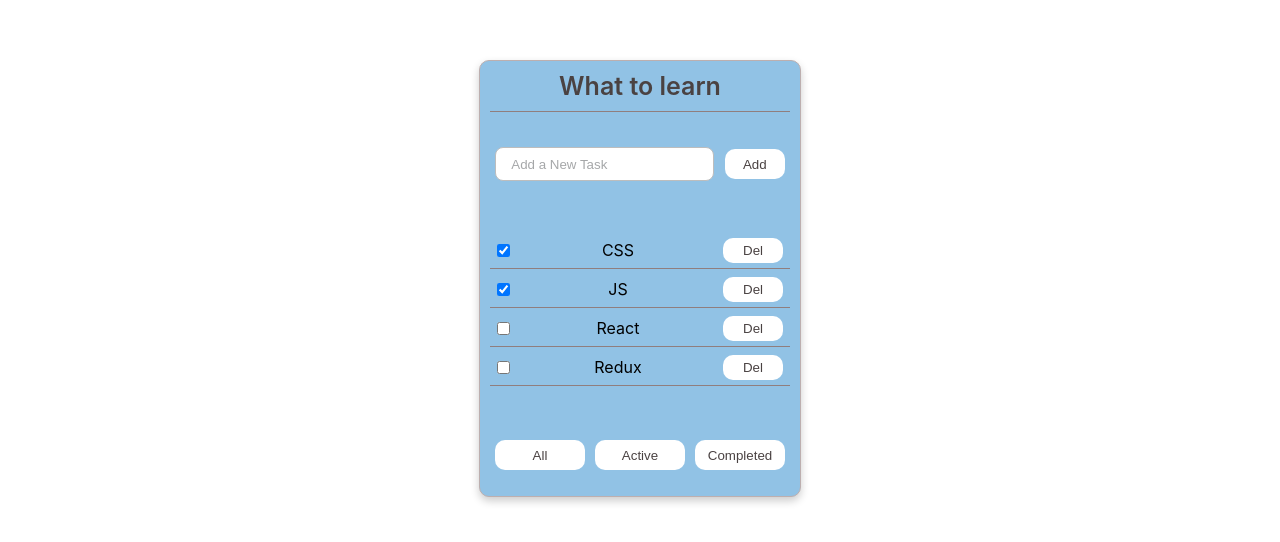
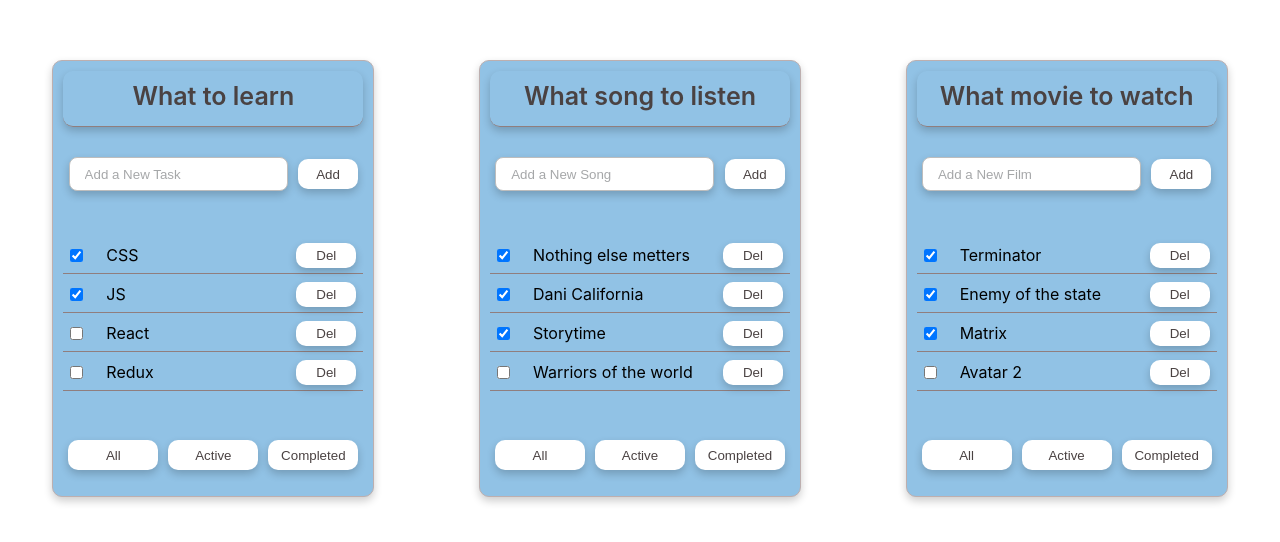
Before and after one commit to liha4ini/todo_it_incubator, a React (Create React App) app: page / in a window 1280 px wide. Shown: the part 122-664 px from the top of the page. Built offline with nearby package versions, Linux system fonts and the light colour scheme; the HTML template or start-up script is replaced by a standard one.

Commit message:
minor fix

```diff
--- a/src/App.tsx
+++ b/src/App.tsx
@@ -13,10 +13,34 @@ function App() {
         { id: 4, title: 'Redux', isDone: false }
     ]
 
+    let initialSongs: Array<TaskType> = [
+        { id: 1, title: 'Nothing else metters', isDone: true },
+        { id: 2, title: 'Dani California', isDone: true },
+        { id: 3, title: 'Storytime', isDone: true },
+        { id: 4, title: 'Warriors of the world', isDone: false }
+    ]
+
+    let initialFilms: Array<TaskType> = [
+        { id: 1, title: 'Terminator', isDone: true },
+        { id: 2, title: 'Enemy of the state', isDone: true },
+        { id: 3, title: 'Matrix', isDone: true },
+        { id: 4, title: 'Avatar 2', isDone: false }
+    ]
+
     let [tasks, setTasks] = useState(initialTasks)
+    let [songs, setSongs] = useState(initialSongs)
+    let [films, setFilms] = useState(initialFilms)
 
     function deleteTask(id: number) {
         setTasks(tasks.filter((i) => i.id !== id))
+    }
+
+    function deleteSong(id: number) {
+        setSongs(songs.filter((i) => i.id !== id))
+    }
+
+    function deleteFilm(id: number) {
+        setFilms(films.filter((i) => i.id !== id))
     }
 
     return (
@@ -24,6 +48,17 @@ function App() {
             <Todolist title='What to learn'
                       tasks={tasks}
                       deleteTask={deleteTask}
+                      placeholder='Add a New Task'
+            />
+            <Todolist title='What song to listen'
+                      tasks={songs}
+                      deleteTask={deleteSong}
+                      placeholder='Add a New Song'
+            />
+            <Todolist title='What movie to watch '
+                      tasks={films}
+                      deleteTask={deleteFilm}
+                      placeholder='Add a New Film'
             />
         </div>
     );
--- a/src/components/Todolist.css
+++ b/src/components/Todolist.css
@@ -23,14 +23,21 @@ ul, ul li {
 }
 
 .title {
-    height: 10%;
+    height: 45px;
     width: 100%;
     text-align: center;
     font-size: 25px;
     font-weight: 600;
     color: rgb(74, 66, 66);
     border-bottom: 1px solid rgb(144, 126, 126);
-    padding-bottom: 10px;
+    padding-top: 10px;
+    box-shadow: 0 4px 8px 0 rgba(0,0,0,0.2);
+    border-radius: 10px;
+    transition: 0.5s;
+}
+
+.title:hover {
+    transform: scale(1.05);
 }
 
 .input_block {
@@ -50,6 +57,7 @@ ul, ul li {
     color: rgb(74, 66, 66);
     background-color: #fff;
     transition: 0.5s;
+    box-shadow: 0 4px 8px 0 rgba(0,0,0,0.2);
 }
 
 .input_block button:hover {
@@ -64,6 +72,7 @@ ul, ul li {
     border-radius: 0.5rem;
     transition: border-color 0.15s ease-in-out, box-shadow 0.15s ease-in-out;
     padding-left: 15px;
+    box-shadow: 0 4px 8px 0 rgba(0,0,0,0.2);
 }
 
 .input_block input:focus {
@@ -107,12 +116,21 @@ ul, ul li {
     background-color: #fff;
     transition: 0.5s;
     margin-right: 7px;
+    box-shadow: 0 4px 8px 0 rgba(0,0,0,0.2);
 }
 
 .task_item button:hover {
     transform: scale(1.1);
     background-color: rgb(213, 142, 95);
     color:#fff;
+}
+
+.task_item span {
+    display: block;
+    width: 170px;
+    white-space: nowrap; /* Текст не переносится */
+    overflow: hidden; /* Обрезаем всё за пределами блока */
+    text-overflow: ellipsis;
 }
 
 .task_item input {
@@ -134,6 +152,7 @@ ul, ul li {
     border-radius: 10px;
     color: rgb(74, 66, 66);
     background-color: #fff;
+    box-shadow: 0 4px 8px 0 rgba(0,0,0,0.2);
     transition: 0.5s;
 }
 
--- a/src/components/Todolist.tsx
+++ b/src/components/Todolist.tsx
@@ -11,6 +11,7 @@ type PropsType = {
   title: string;
   tasks: Array<TaskType>
   deleteTask: Function
+  placeholder: string
 };
 
 export default function Todolist(props: PropsType) {
@@ -18,7 +19,7 @@ export default function Todolist(props: PropsType) {
     <div className='card_wrapper'>
       <div className='title'>{props.title}</div>
       <div className='input_block'>
-        <input placeholder={'Add a New Task'}  />
+        <input placeholder={props.placeholder}  />
         <button>Add</button>
       </div>
       <ul className='tasks_block'>
```
